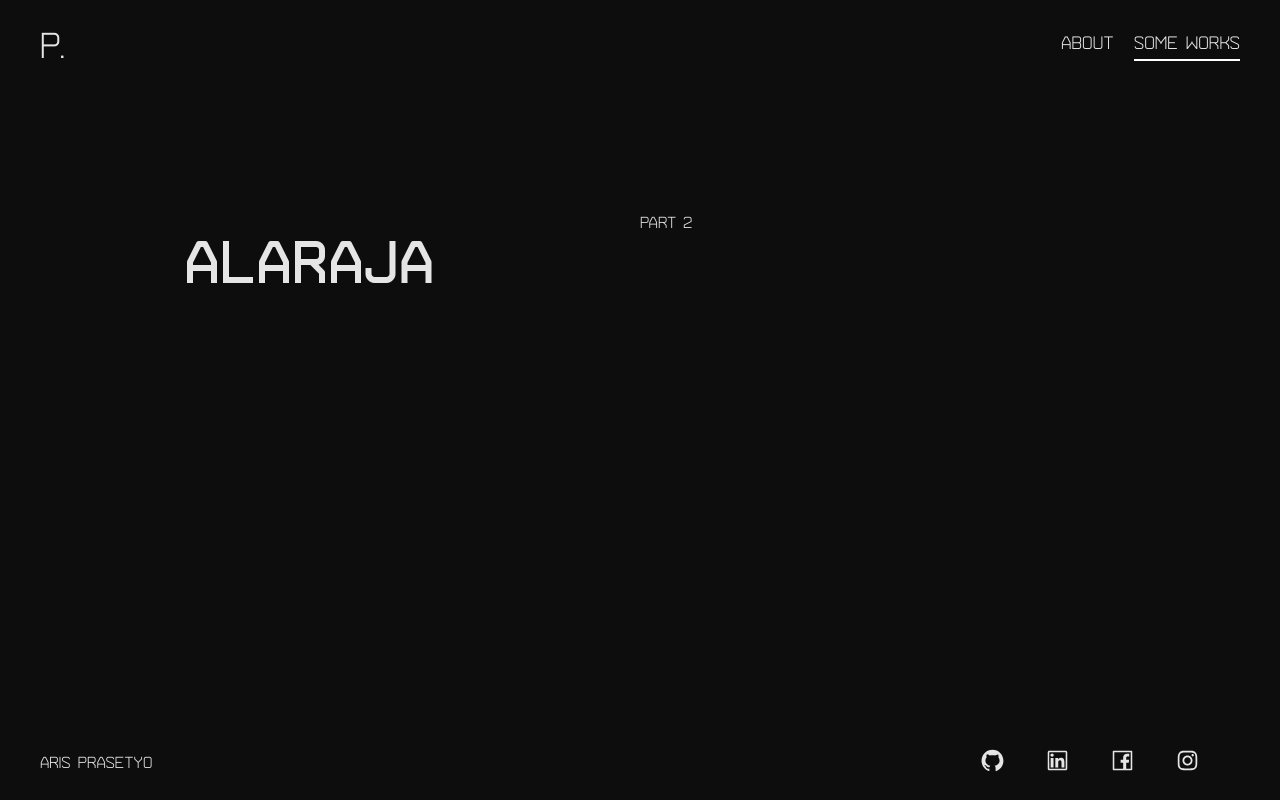
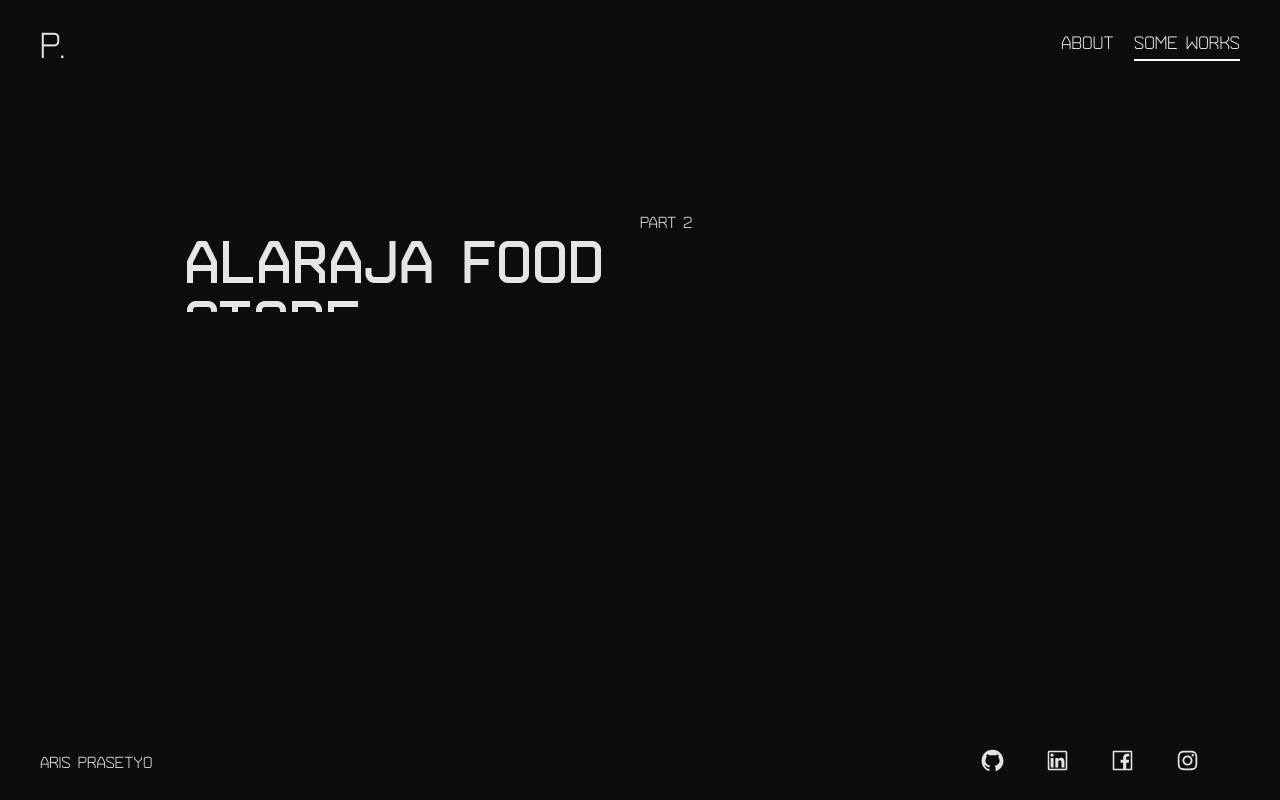
Before and after one commit to aris-creator/Portofolio_Fix_98767, a Next.js app: page /overview in a window 1280 px wide. Built offline with nearby package versions, Linux system fonts and the light colour scheme.

Commit message:
Update overview.js

```diff
--- a/pages/overview.js
+++ b/pages/overview.js
@@ -5,7 +5,7 @@ import Link from "next/link";
 
 const Overview = () => {
   const overviews = [
-    { content: <a id="rel" href="https://m.facebook.com/">Alaraja</a> },
+    { content: <a id="rel" href="https://cobak.vercel.app/">Alaraja Food Store</a> },
   ];
 
   const overviewList = overviews.map((project, index) => (
```
